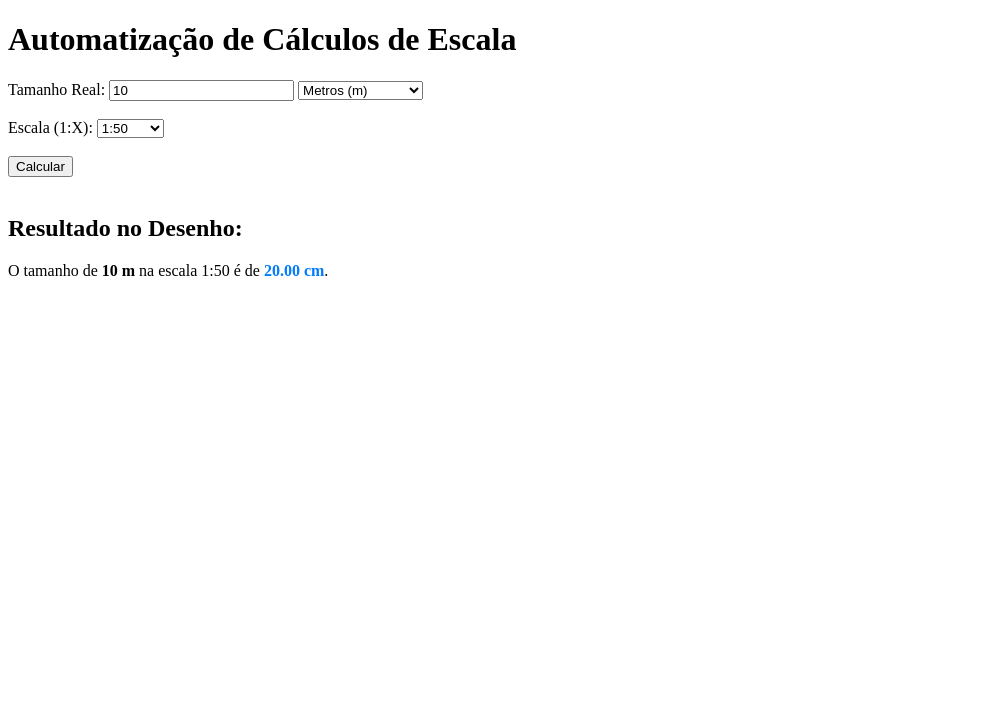
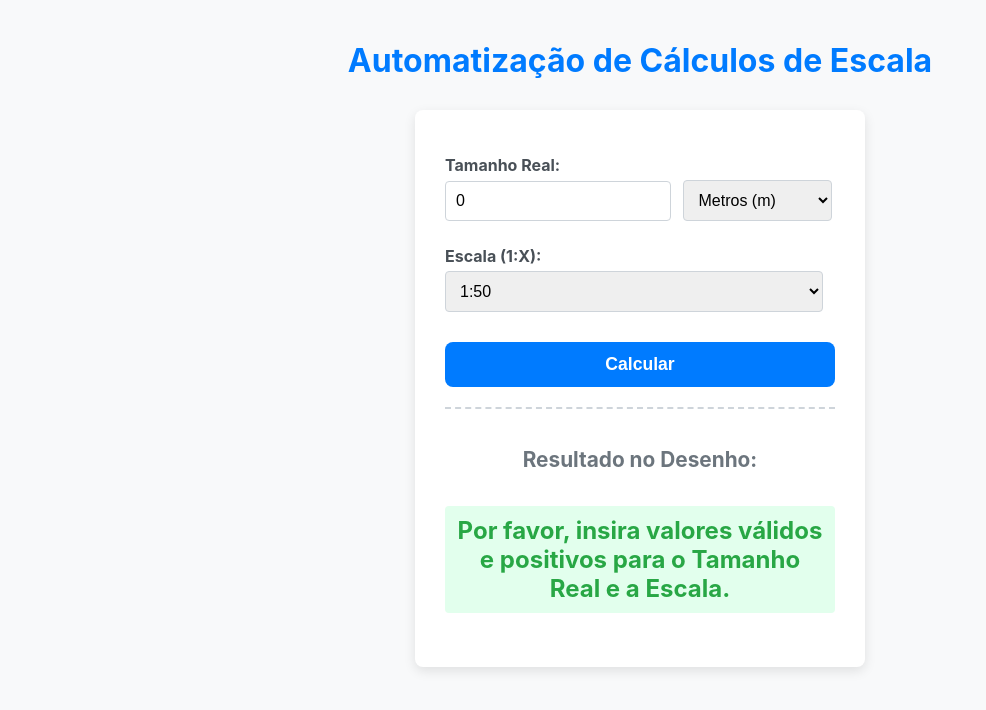
Before and after one commit to PittAmaRoblox/Projeto-Calculos-de-Tamanho, a plain HTML site: page index.html in a window 1280 px wide. Shown: the whole page, without its empty margins (0-986 px from the left). Drawn offline with Linux system fonts and the light colour scheme.

Commit message:
versao final

```diff
--- a/index.html
+++ b/index.html
@@ -13,7 +13,7 @@
 
     <div class="calculadora">
         <label for="ValorReal">Tamanho Real:</label>
-        <input type="number" id="ValorReal" value="10" min="0.01" step="0.01">
+        <input type="number" id="ValorReal" value="0" min="0.01" step="0.01">
 
         <select id="UnidadeEntrada">
             <option value="m">Metros (m)</option>
--- a/style.css
+++ b/style.css
@@ -1,3 +1,130 @@
-header {
-  background-color: aqua
-};
+:root {
+    --primary-color: #007bff;
+    --secondary-color: #6c757d;
+    --background-color: #f8f9fa;
+    --card-background: #ffffff;
+    --border-color: #ced4da;
+    --font-family: 'Inter', sans-serif;
+    --border-radius: 8px;
+}
+
+body {
+    font-family: var(--font-family);
+    background-color: var(--background-color);
+    color: #343a40;
+    margin: 0;
+    padding: 20px;
+    display: flex;
+    flex-direction: column;
+    align-items: center;
+    min-height: 100vh;
+}
+
+h1 {
+    color: var(--primary-color);
+    margin-bottom: 30px;
+    text-align: center;
+    font-size: 2em;
+}
+
+.calculadora {
+    background-color: var(--card-background);
+    padding: 30px;
+    border-radius: var(--border-radius);
+    box-shadow: 0 4px 12px rgba(0, 0, 0, 0.1);
+    width: 100%;
+    max-width: 450px;
+    box-sizing: border-box;
+}
+
+label {
+    display: block;
+    margin-top: 15px;
+    margin-bottom: 5px;
+    font-weight: bold;
+    color: #495057;
+}
+
+input[type="number"],
+select {
+    width: calc(100% - 12px);
+    padding: 10px;
+    margin-bottom: 10px;
+    border: 1px solid var(--border-color);
+    border-radius: 4px;
+    box-sizing: border-box;
+    font-size: 1em;
+    transition: border-color 0.3s ease;
+}
+
+input[type="number"]:focus,
+select:focus {
+    border-color: var(--primary-color);
+    outline: none;
+    box-shadow: 0 0 0 0.2rem rgba(0, 123, 255, 0.25);
+}
+
+.calculadora > input[type="number"] {
+    width: 58%;
+    display: inline-block;
+}
+
+.calculadora > select#UnidadeEntrada {
+    width: 38%;
+    display: inline-block;
+    margin-left: 2%;
+}
+
+button {
+    background-color: var(--primary-color);
+    color: white;
+    border: none;
+    padding: 12px 20px;
+    border-radius: var(--border-radius);
+    cursor: pointer;
+    font-size: 1.1em;
+    font-weight: bold;
+    width: 100%;
+    margin-top: 20px;
+    transition: background-color 0.3s ease, transform 0.1s ease;
+}
+
+button:hover {
+    background-color: #0056b3;
+}
+
+button:active {
+    transform: translateY(1px);
+}
+
+.resultado {
+    border-top: 2px dashed var(--border-color);
+    padding-top: 20px;
+    margin-top: 20px;
+    text-align: center;
+}
+
+.resultado h2 {
+    color: var(--secondary-color);
+    font-size: 1.3em;
+    margin-bottom: 10px;
+}
+
+#resultadoTexto {
+    font-size: 1.5em;
+    font-weight: bold;
+    color: #28a745;
+    background-color: #e2ffed;
+    padding: 10px;
+    border-radius: 4px;
+    display: inline-block;
+    word-wrap: break-word;
+}
+
+#escalaCustomizada {
+    margin-top: 10px;
+}
+
+.calculadora br {
+    display: none;
+}
```
